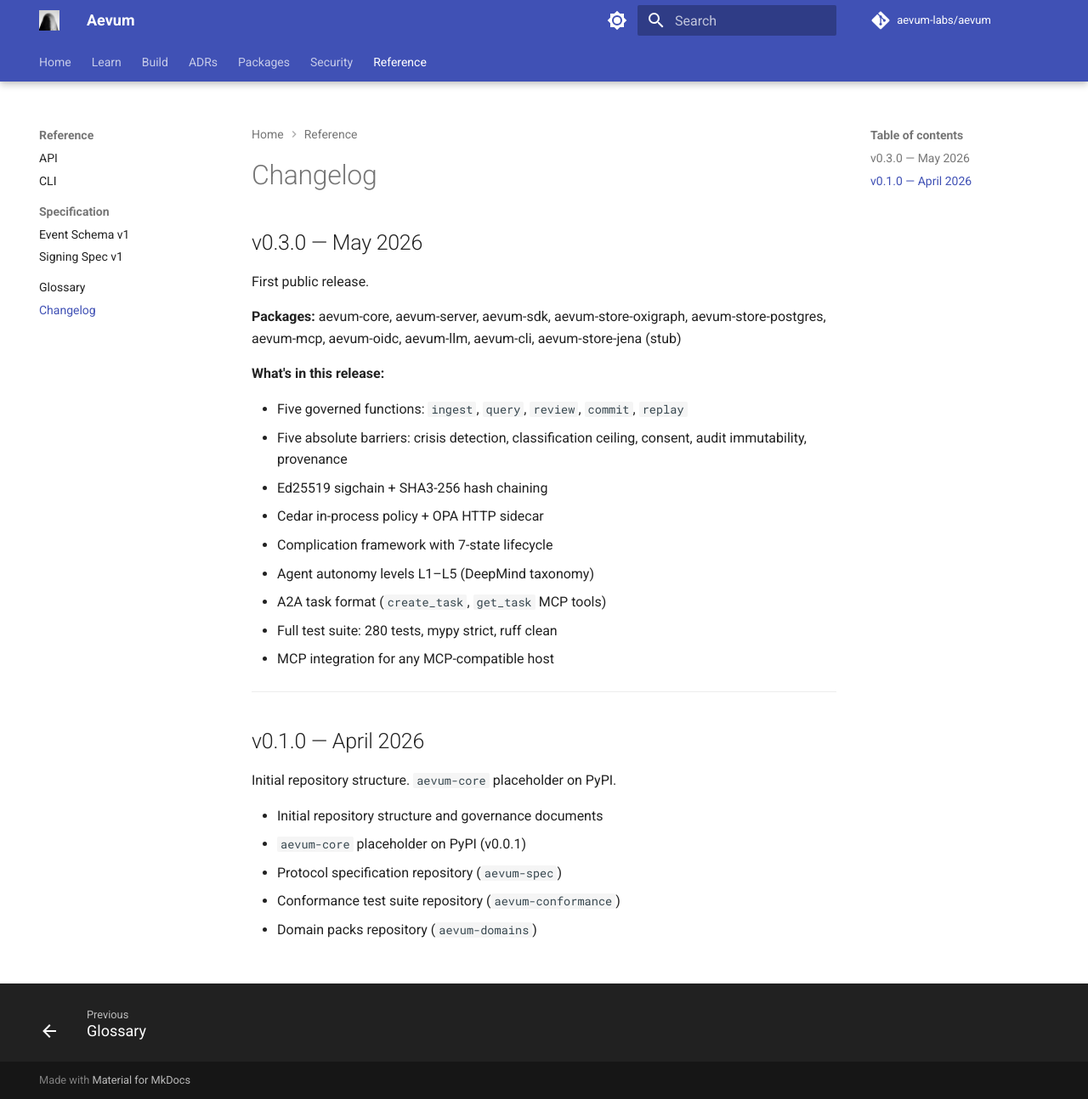
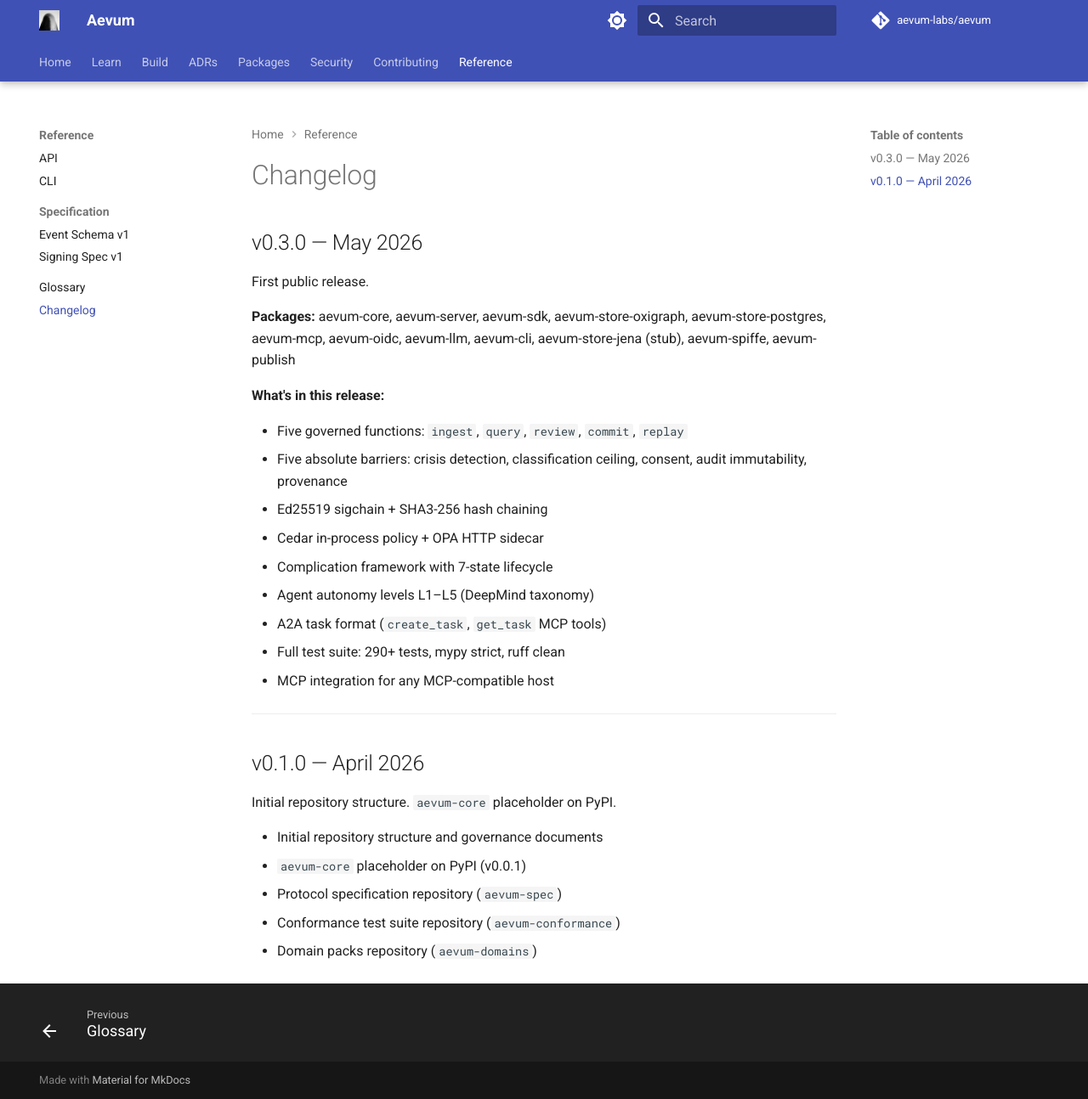
Before and after one commit to aevum-labs/aevum, an MkDocs documentation site: the page built from docs/changelog.md, in a window 1280 px wide and 1294 px high. Shown: the whole window at 85% size. Built offline with MkDocs 1.6.1 and Material for MkDocs 9.7.7, drawn with Linux system fonts in a browser that asks for light colours; plug-ins that fetch from the network failed and are left out; comment, search, counter and statistics services are not loaded.

Commit message:
fix: site audit — contributing nav, changelog packages/test count
- Add Contributing: contributing.md to mkdocs.yml nav (was orphaned)
- Add aevum-spiffe and aevum-publish to v0.3.0 package list in changelog
- Update test count from 280 to 290+ in changelog description and body

https://claude.ai/code/session_016LKcsiwd519k1aZfKhnnge

```diff
--- a/docs/changelog.md
+++ b/docs/changelog.md
@@ -1,5 +1,5 @@
 ---
-description: "Release history for Aevum v0.3.0: five governed functions, five absolute barriers, Ed25519 sigchain, Cedar policy, MCP integration, and 280 tests."
+description: "Release history for Aevum v0.3.0: five governed functions, five absolute barriers, Ed25519 sigchain, Cedar policy, MCP integration, and 290+ tests."
 ---
 
 # Changelog
@@ -10,7 +10,7 @@ First public release.
 
 **Packages:** aevum-core, aevum-server, aevum-sdk, aevum-store-oxigraph,
 aevum-store-postgres, aevum-mcp, aevum-oidc, aevum-llm, aevum-cli,
-aevum-store-jena (stub)
+aevum-store-jena (stub), aevum-spiffe, aevum-publish
 
 **What's in this release:**
 
@@ -21,7 +21,7 @@ aevum-store-jena (stub)
 - Complication framework with 7-state lifecycle
 - Agent autonomy levels L1–L5 (DeepMind taxonomy)
 - A2A task format (`create_task`, `get_task` MCP tools)
-- Full test suite: 280 tests, mypy strict, ruff clean
+- Full test suite: 290+ tests, mypy strict, ruff clean
 - MCP integration for any MCP-compatible host
 
 ---
--- a/mkdocs.yml
+++ b/mkdocs.yml
@@ -159,6 +159,7 @@ nav:
     - aevum-spiffe: https://github.com/aevum-labs/aevum/tree/main/packages/aevum-spiffe
     - aevum-publish: https://github.com/aevum-labs/aevum/tree/main/packages/aevum-publish
   - Security: security.md
+  - Contributing: contributing.md
   - Reference:
     - API: reference/api.md
     - CLI: reference/cli.md
```
